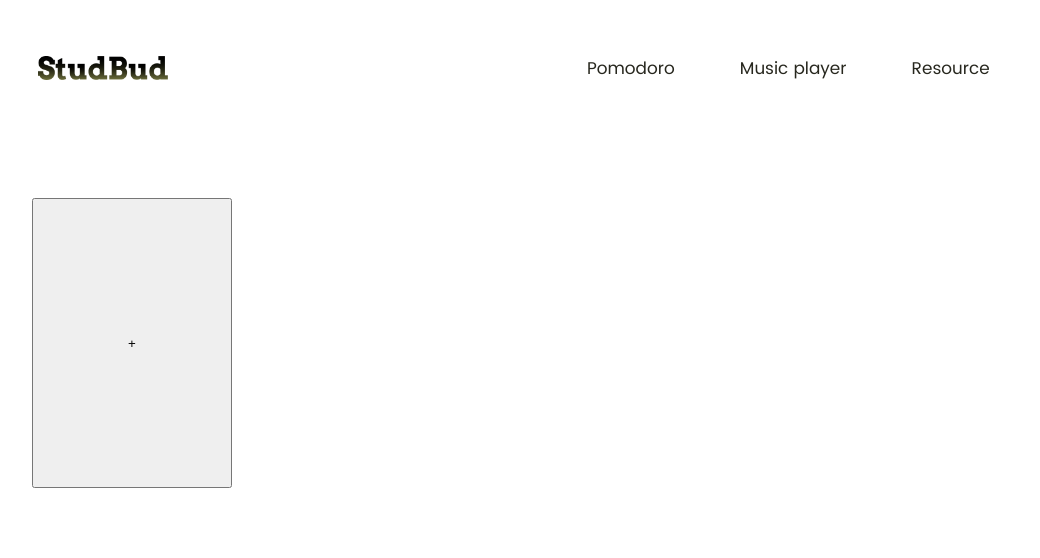
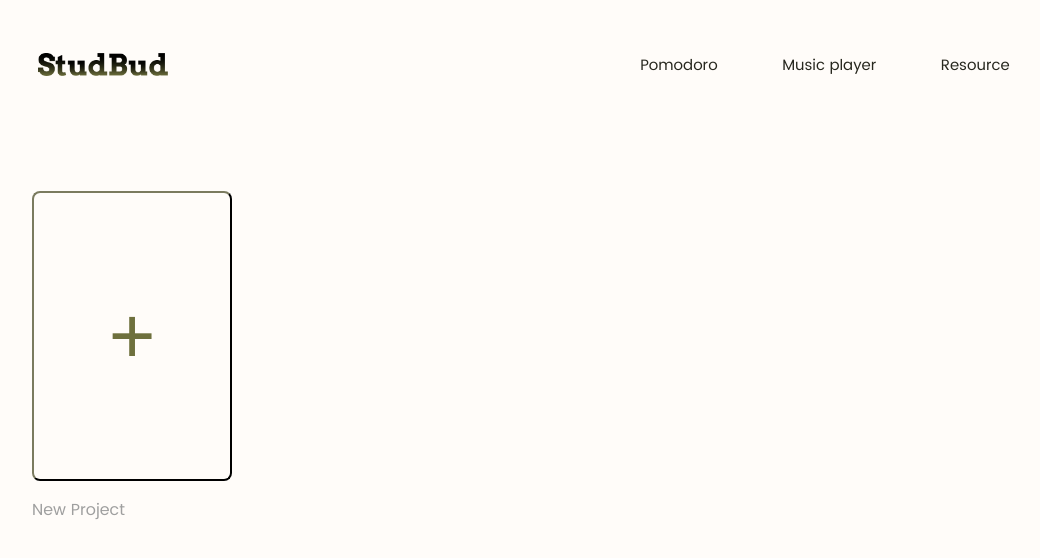
Before and after one commit to Xinxuan-Li/StudBud, a website: page public/index.html in a window 1280 px wide. Shown: the whole page, without its empty margins (96-1136 px from the left). Drawn offline with Linux system fonts and the light colour scheme.

Commit message:
initial commit

```diff
--- a/public/index.html
+++ b/public/index.html
@@ -25,6 +25,7 @@
     <!-- body that includes contents - projects display -->
     <section class="container">
         <button id="add-project">+</button>
+        <p>New Project</p>
     </section>
 
     <!-- pomodoro pop up window -->
--- a/public/style.css
+++ b/public/style.css
@@ -1,6 +1,10 @@
 @font-face {
     font-family: 'poppins';
     src: url('../font/poppins/Poppins-Regular.ttf');
+}
+
+* {
+    background-color: #FFFCF9;
 }
 
 /* nav bar css */
@@ -21,8 +25,8 @@ header {
     font: inherit;
     font-family: poppins;
     list-style: none;
-    font-size: 17px;
-    padding: 0px 30px;
+    font-size: 15px;
+    padding: 0px 10px;
 }
 
 .navlinks li {
@@ -45,3 +49,17 @@ header {
     width: 200px;
     height: 290px;
 }
+
+#add-project {
+    cursor: pointer;
+    border-color: #27271E;
+    border-radius: 8px;
+    font-size: 80px;
+    color: #6E703D;
+    box-shadow: #6E703D;
+}
+
+.container p {
+    font-family: poppins;
+    color: #9F9F9F;
+}
```
Also changed, not shown: dist/index.html, 2 other files.
